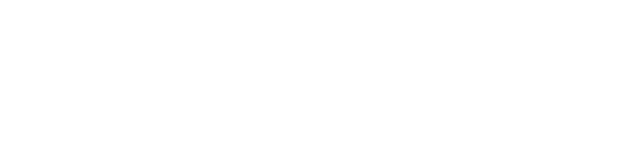
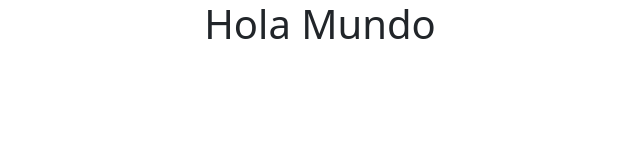
Before and after one commit to juanramirez18/proyecto_perfil, a plain HTML site: page index.html in a window 1280 px wide. Shown: the whole page, without its empty margins (320-960 px from the left). Drawn offline with nearby package versions, Linux system fonts and the light colour scheme.

Commit message:
second-commit

```diff
--- a/index.html
+++ b/index.html
@@ -8,9 +8,16 @@
   </head>
   <body>
     <div class="container-fluid">
-        <div class="row"></div>
+        <div class="row">
+          <div class="col-lg-12">
+            <div class="row"></div>
+            <h1 class="text-center">Hola Mundo</h1>
+          </div>
+        </div>
 
     </div>
     <script src="https://cdn.jsdelivr.net/npm/bootstrap@5.3.0-alpha3/dist/js/bootstrap.bundle.min.js" integrity="sha384-ENjdO4Dr2bkBIFxQpeoTz1HIcje39Wm4jDKdf19U8gI4ddQ3GYNS7NTKfAdVQSZe" crossorigin="anonymous"></script>
+
+
   </body>
 </html>
```
